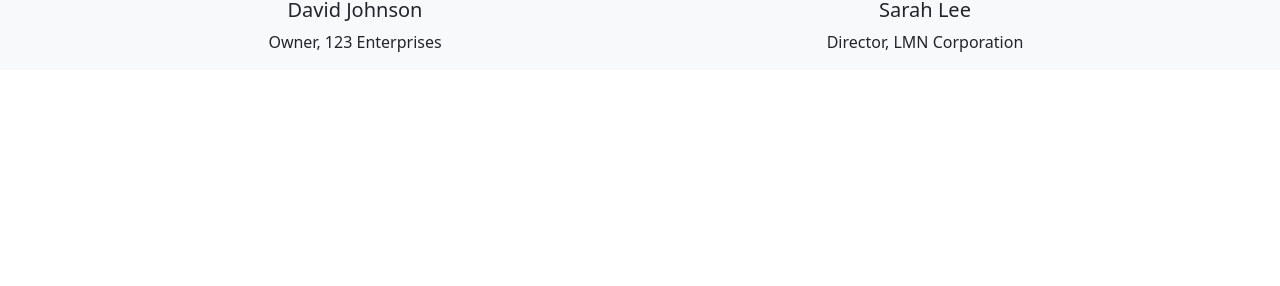
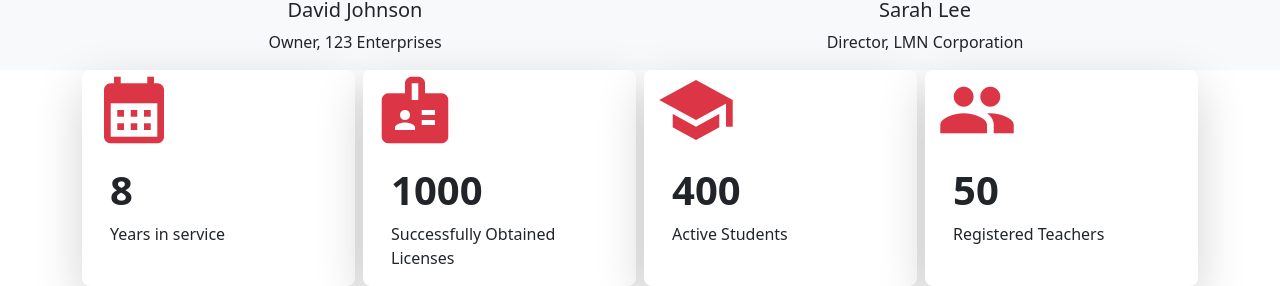
Before and after one commit to nyamuda/Driving-School, an Angular app: page / in a window 1280 px wide. Shown: the part 2246-2532 px from the top of the page. Before the commit the page ends 2316 px from the top, so only its background shows below. Built offline with nearby package versions, Linux system fonts and the light colour scheme.

Commit message:
school statistics cards added

```diff
--- a/src/app/app.component.html
+++ b/src/app/app.component.html
@@ -4,3 +4,4 @@
 <app-introduction></app-introduction>
 <app-school-features></app-school-features>
 <app-testimonials></app-testimonials>
+<app-school-statistics></app-school-statistics>
--- a/src/app/app.module.ts
+++ b/src/app/app.module.ts
@@ -8,6 +8,7 @@ import { CorouselComponent } from './corousel/corousel.component';
 import { TestimonialsComponent } from './testimonials/testimonials.component';
 import { SchoolFeaturesComponent } from './school-features/school-features.component';
 import { IntroductionComponent } from './introduction/introduction.component';
+import { SchoolStatisticsComponent } from './school-statistics/school-statistics.component';
 
 @NgModule({
   declarations: [
@@ -17,7 +18,8 @@ import { IntroductionComponent } from './introduction/introduction.component';
     CorouselComponent,
     TestimonialsComponent,
     SchoolFeaturesComponent,
-    IntroductionComponent
+    IntroductionComponent,
+    SchoolStatisticsComponent
   ],
   imports: [
     BrowserModule
--- /dev/null
+++ b/src/app/school-statistics/school-statistics.component.css
@@ -0,0 +1,16 @@
+.card-hover {
+  position: absolute;
+  top: 0;
+  left: 0;
+  right: 0;
+  bottom: 0;
+  background: rgba(255, 255, 255, 0.3);
+  opacity: 0;
+  transition: all 0.5s ease-in-out;
+  transform: scale(0.8);
+}
+
+.card:hover .card-hover {
+  opacity: 1;
+  transform: scale(1);
+}
--- /dev/null
+++ b/src/app/school-statistics/school-statistics.component.html
@@ -0,0 +1,44 @@
+<div class="container-fluid">
+  <div class="container-sm row m-auto gap-2">
+    <div class="card shadow-lg rounded-3 border-0 col-lg">
+      <span class="material-icons text-danger" style="font-size: 5rem">
+        calendar_month
+      </span>
+      <div class="card-body">
+        <h5 class="card-title display-6 fw-bold">8</h5>
+        <p class="card-text">Years in service</p>
+      </div>
+      <div class="card-hover"></div>
+    </div>
+    <div class="card shadow-lg rounded-3 border-0 col-lg">
+      <span class="material-icons text-danger" style="font-size: 5rem">
+        badge
+      </span>
+      <div class="card-body">
+        <h5 class="card-title display-6 fw-bold">1000</h5>
+        <p class="card-text">Successfully Obtained Licenses</p>
+      </div>
+      <div class="card-hover"></div>
+    </div>
+    <div class="card shadow-lg rounded-3 border-0 col-lg">
+      <span class="material-icons text-danger" style="font-size: 5rem">
+        school
+      </span>
+      <div class="card-body">
+        <h5 class="card-title display-6 fw-bold">400</h5>
+        <p class="card-text">Active Students</p>
+      </div>
+      <div class="card-hover"></div>
+    </div>
+    <div class="card shadow-lg rounded-3 border-0 col-lg">
+      <span class="material-icons text-danger" style="font-size: 5rem">
+        people
+      </span>
+      <div class="card-body">
+        <h5 class="card-title display-6 fw-bold">50</h5>
+        <p class="card-text">Registered Teachers</p>
+      </div>
+      <div class="card-hover"></div>
+    </div>
+  </div>
+</div>
```
Also changed, not shown: src/app/school-statistics/school-statistics.component.ts (added, +10 -0 lines), 1 other file (tests, documents, lock files or other folders).
